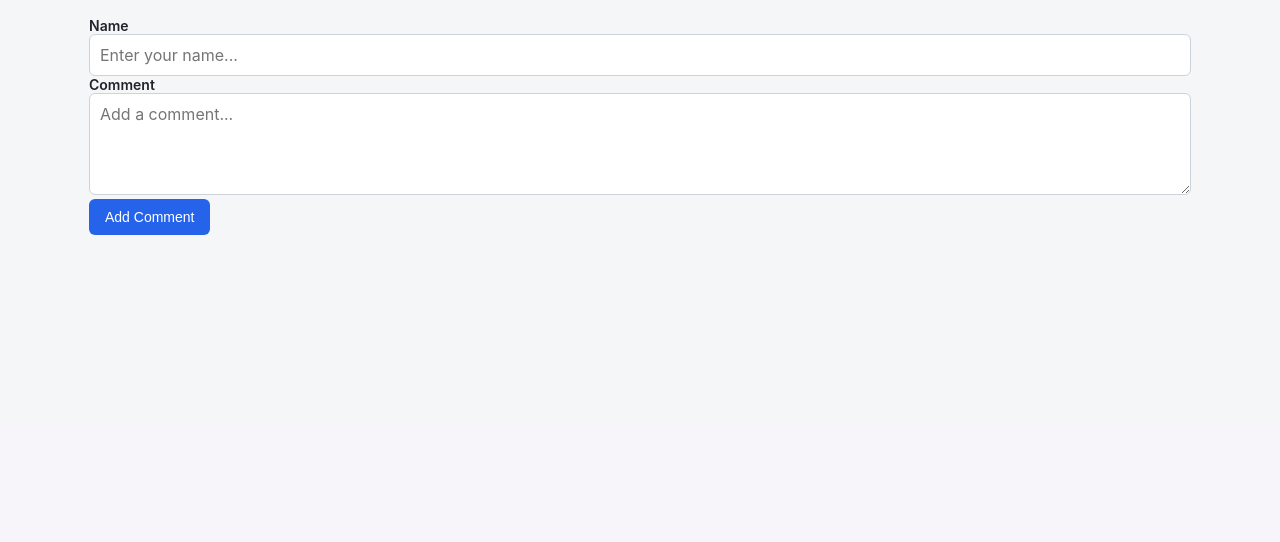
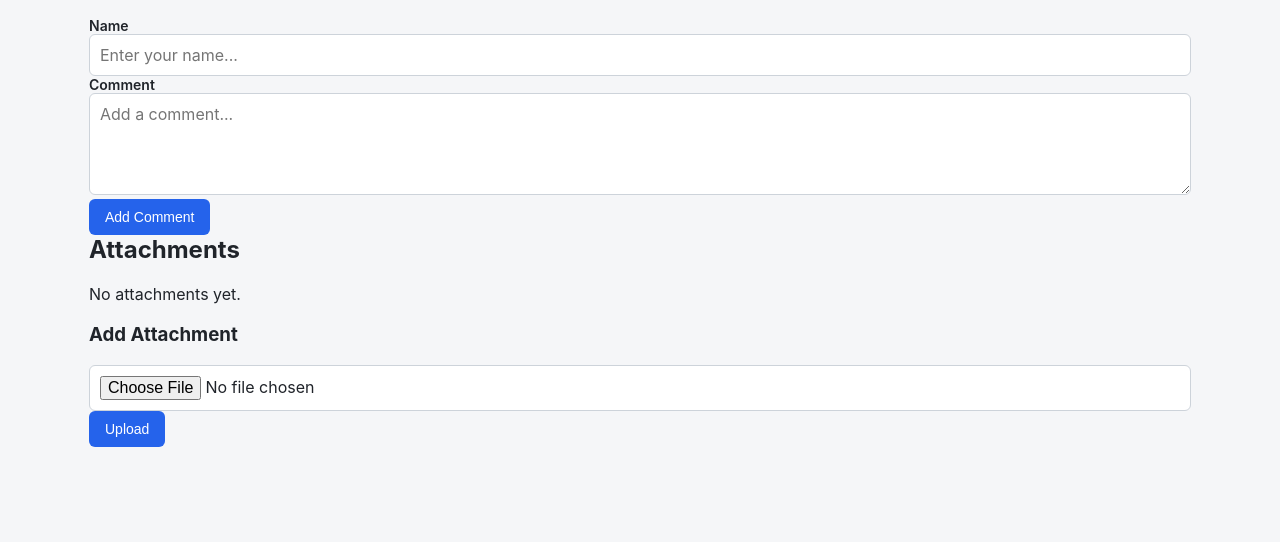
Before and after one commit to greddy36/lab_elog, a Flask app: page /log/4 in a window 1280 px wide. Shown: the part 376-918 px from the top of the page. Before the commit the page ends 611 px from the top, so only its background shows below. Run offline with Flask 3, Linux system fonts and the light colour scheme; data comes from the database, SQL or seed files in the repository; both versions use the stored data as it was after the commit.

Commit message:
removed extra inputs and added attachment option

```diff
--- a/app.py
+++ b/app.py
@@ -1,8 +1,10 @@
-from flask import Flask, render_template, request, redirect, url_for, abort
+from flask import Flask, render_template, request, redirect, url_for, abort, send_from_directory
 from flask_sqlalchemy import SQLAlchemy
 from sqlalchemy import or_, desc
 from datetime import datetime
 import os
+import uuid
+from werkzeug.utils import secure_filename
 
 app = Flask(__name__)
 app.config["SQLALCHEMY_DATABASE_URI"] = "sqlite:///lab_elog.db"
@@ -21,23 +23,6 @@ class Author(db.Model):
 
 	logs = db.relationship("LogEntry", backref="author", lazy=True)
 
-
-class Tag(db.Model):
-	id = db.Column(db.Integer, primary_key=True)
-	name = db.Column(db.String(80), nullable=False, unique=True)
-
-
-class Equipment(db.Model):
-	id = db.Column(db.Integer, primary_key=True)
-	name = db.Column(db.String(150), nullable=False, unique=True)
-
-log_equipment = db.Table(
-	"log_equipment",
-	db.Column("log_id", db.Integer, db.ForeignKey("log_entry.id"), primary_key=True),
-	db.Column("equipment_id", db.Integer, db.ForeignKey("equipment.id"), primary_key=True),
-)
-
-
 class LogEntry(db.Model):
 	id = db.Column(db.Integer, primary_key=True)
 	title = db.Column(db.String(250), nullable=False)
@@ -53,8 +38,6 @@ class LogEntry(db.Model):
 	)
 
 	author_id = db.Column(db.Integer, db.ForeignKey("author.id"), nullable=False)
-
-	equipment = db.relationship("Equipment", secondary=log_equipment, lazy="subquery")
 
 class Comment(db.Model):
     id = db.Column(db.Integer, primary_key=True)
@@ -88,6 +71,34 @@ class Comment(db.Model):
             cascade="all, delete-orphan"
         )
     )
+
+class Attachment(db.Model):
+	id = db.Column(db.Integer, primary_key=True)
+
+	filename = db.Column(db.String(255), nullable=False)
+	stored_filename = db.Column(db.String(255), nullable=False)
+
+	uploaded_at = db.Column(
+		db.DateTime,
+		default=datetime.utcnow,
+		nullable=False
+	)
+
+	log_entry_id = db.Column(
+		db.Integer,
+		db.ForeignKey("log_entry.id"),
+		nullable=False
+	)
+
+	log_entry = db.relationship(
+		"LogEntry",
+		backref=db.backref(
+		    "attachments",
+		    lazy=True,
+		    cascade="all, delete-orphan"
+		)
+)
+
 # -----------------------------
 # Helpers
 # -----------------------------
@@ -103,26 +114,6 @@ def get_or_create_author(name):
 		db.session.add(author)
 		db.session.flush()
 	return author
-
-
-def get_or_create_equipment(equipment_string):
-	equipment = []
-
-	for raw in equipment_string.split(","):
-		name = raw.strip()
-		if not name:
-			continue
-
-		item = Equipment.query.filter_by(name=name).first()
-		if not item:
-			item = Equipment(name=name)
-			db.session.add(item)
-			db.session.flush()
-
-		equipment.append(item)
-
-	return equipment
-
 
 # -----------------------------
 # Routes
@@ -214,9 +205,6 @@ def new_log():
 				error="Title is required."
 			)
 
-		entry.equipment = get_or_create_equipment(
-			request.form.get("equipment", "")
-		)
 
 		db.session.add(entry)
 		db.session.commit()
@@ -238,40 +226,6 @@ def view_log(log_id):
         authors=authors
     )
 
-'''@app.route("/log/<int:log_id>/edit", methods=["GET", "POST"])
-def edit_log(log_id):
-	entry = db.session.get(LogEntry, log_id)
-
-	if entry is None:
-		abort(404)
-
-	if request.method == "POST":
-		author = get_or_create_author(request.form.get("author", ""))
-
-		if not author:
-			return render_template(
-				"edit_log.html",
-				entry=entry,
-				error="Author is required."
-			)
-
-		entry.title = request.form.get("title", "").strip()
-		entry.log_type = request.form.get("log_type", "Work")
-		entry.subsystem = request.form.get("subsystem", "").strip()
-		entry.work_performed = request.form.get("work_performed", "").strip()
-		entry.result = request.form.get("result", "").strip()
-		entry.author = author
-
-		entry.equipment = get_or_create_equipment(
-			request.form.get("equipment", "")
-		)
-
-		db.session.commit()
-
-		return redirect(url_for("view_log", log_id=entry.id))
-
-	return render_template("edit_log.html", entry=entry, error=None)
-'''
 @app.route("/log/<int:log_id>/comment", methods=["POST"])
 def add_comment(log_id):
     log = db.get_or_404(LogEntry, log_id)
@@ -302,6 +256,68 @@ def add_comment(log_id):
 
     return redirect(url_for("view_log", log_id=log_id))
 
+UPLOAD_FOLDER = os.path.join(
+os.path.dirname(os.path.abspath(__file__)),
+"uploads"
+)
+
+os.makedirs(UPLOAD_FOLDER, exist_ok=True)
+
+@app.route("/log/<int:log_id>/attachment", methods=["POST"])
+def upload_attachment(log_id):
+
+	log = db.get_or_404(LogEntry, log_id)
+
+	file = request.files.get("file")
+
+	if not file or file.filename == "":
+		return redirect(url_for("view_log", log_id=log_id))
+
+	original_filename = file.filename
+	safe_filename = secure_filename(original_filename)
+
+	# Give the stored file a unique name
+	stored_filename = f"{uuid.uuid4().hex}_{safe_filename}"
+
+	# Keep attachments organized by log entry
+	log_folder = os.path.join(
+		UPLOAD_FOLDER,
+		str(log_id)
+	)
+
+	os.makedirs(log_folder, exist_ok=True)
+
+	file.save(
+		os.path.join(log_folder, stored_filename)
+	)
+
+	attachment = Attachment(
+		filename=original_filename,
+		stored_filename=stored_filename,
+		log_entry_id=log.id
+	)
+
+	db.session.add(attachment)
+	db.session.commit()
+
+	return redirect(url_for("view_log", log_id=log_id))
+
+
+@app.route("/attachment/<int:attachment_id>")
+def download_attachment(attachment_id):
+	attachment = db.get_or_404(Attachment,attachment_id)
+
+	directory = os.path.join(
+		UPLOAD_FOLDER,
+		str(attachment.log_entry_id)
+	)
+
+	return send_from_directory(
+		directory,
+		attachment.stored_filename,
+		download_name=attachment.filename
+	)
+
 # -----------------------------
 # Startup
 # -----------------------------
--- a/templates/view_log.html
+++ b/templates/view_log.html
@@ -86,4 +86,51 @@
 
 </form>
 
+<h2>Attachments</h2>
+
+{% if log.attachments %}
+
+
+{% for attachment in log.attachments %}
+
+    <div class="attachment">
+
+        <a href="{{ url_for('download_attachment', attachment_id=attachment.id) }}">
+            {{ attachment.filename }}
+        </a>
+
+        <span>
+            · {{ attachment.uploaded_at.strftime("%Y-%m-%d %H:%M") }}
+        </span>
+    </div>
+
+{% endfor %}
+
+
+{% else %}
+
+
+<p>No attachments yet.</p>
+
+
+{% endif %}
+
+<h3>Add Attachment</h3>
+
+<form method="POST"
+      action="{{ url_for('upload_attachment', log_id=log.id) }}"
+      enctype="multipart/form-data">
+
+
+<input
+    type="file"
+    name="file"
+    required
+>
+
+<button type="submit">Upload</button>
+
+
+</form>
+
 {% endblock %}
```
Also changed, not shown: instance/lab_elog.db, 1 other file.
